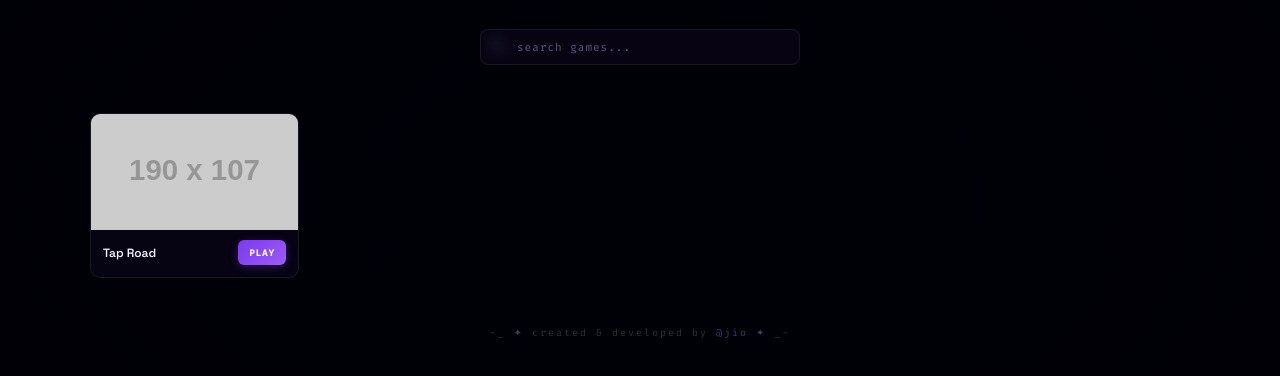
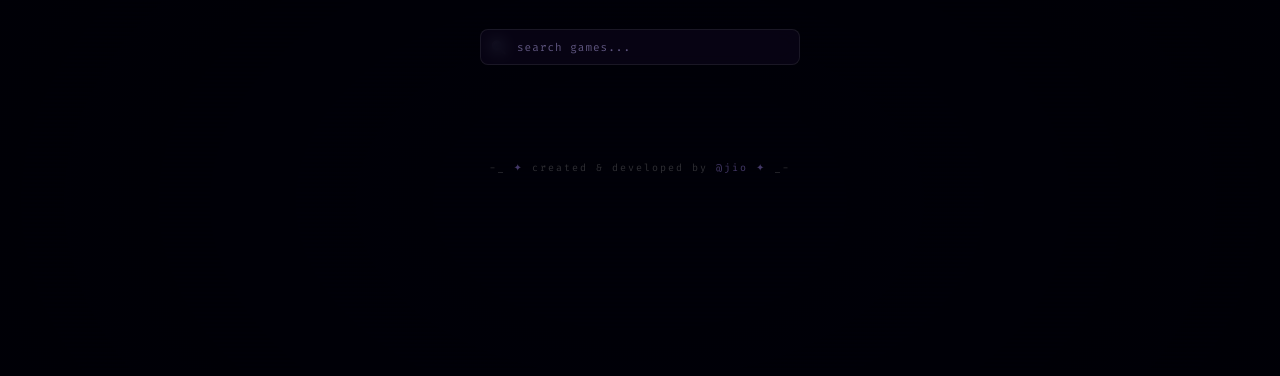
Before and after one commit to l5fr/nexuslol, a plain HTML site: page games/index.html in a window 1280 px wide. Shown: the part 198-574 px from the top of the page. Drawn offline with Linux system fonts and the light colour scheme; no server answers; placeholder pictures from the web are drawn by us.

Commit message:
Update index.html

```diff
--- a/games/index.html
+++ b/games/index.html
@@ -574,18 +574,7 @@ const GITHUB_BRANCH = 'main';
   const API_URL  = `https://api.github.com/repos/${GITHUB_USER}/${GITHUB_REPO}/contents/${GITHUB_FOLDER}?ref=${GITHUB_BRANCH}`;
   const BASE_URL = `https://${GITHUB_USER}.github.io/${GITHUB_REPO}/${GITHUB_FOLDER}`;
 
-  // ── IFRAME GAMES ────────────────────────────────────────
-  const IFRAME_GAMES = [
-    {
-      title: 'Tap Road',
-      slug: 'tap-road',
-      thumb: 'https://via.placeholder.com/190x107/7c3aed/ffffff?text=Tap+Road',
-      url: 'iframegames.html',
-      type: 'iframe',
-      category: 'casual'
-    }
-  ];
-  // ────────────────────────────────────────────────────────
+
 
   let ALL_GAMES = [];
   let currentCat = 'all';
```
